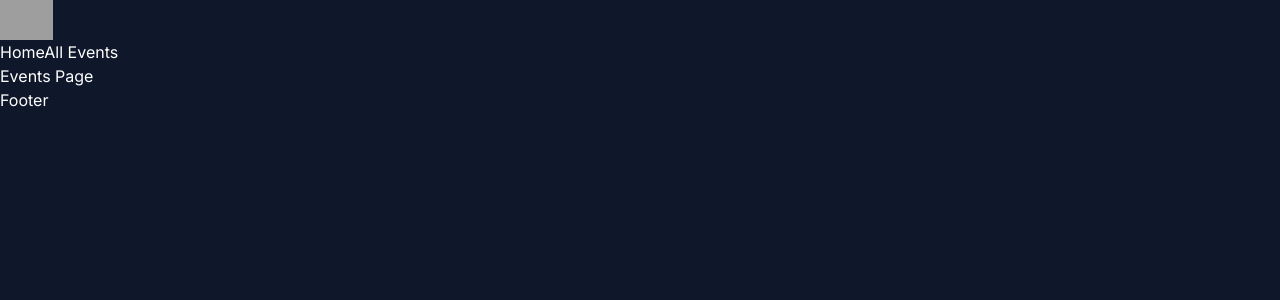
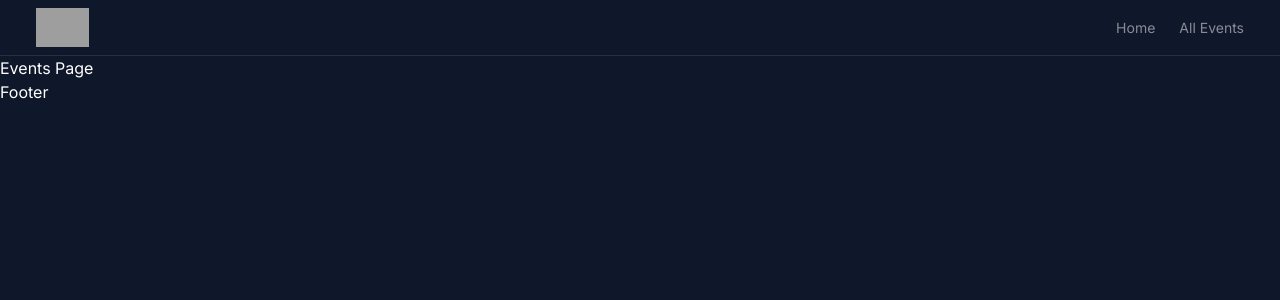
Before and after one commit to Dawsonkw/EventSlick, a Next.js app: page /events/all in a window 1280 px wide. Shown: the top 300 px of the page. Built offline with nearby package versions, Linux system fonts and the light colour scheme; grey boxes are pictures that could not be loaded.

Commit message:
styled header component

```diff
--- a/src/components/header.tsx
+++ b/src/components/header.tsx
@@ -1,12 +1,27 @@
 import Link from "next/link";
 import Logo from "./logo";
 
+const routes = [
+  { name: "Home", path: "/" },
+  { name: "All Events", path: "/events/all" },
+];
+
 function Header() {
   return (
-    <header>
+    <header className="flex items-center justify-between border-b border-white/10 h-14 px-3 md:px-9  ">
       <Logo />
-      <Link href="/">Home</Link>
-      <Link href="/events/all">All Events</Link>
+      <nav>
+        <ul className="flex gap-6 text-sm">
+          {routes.map((route) => (
+            <li
+              key={route.path}
+              className="text-white/50 hover:text-white transition"
+            >
+              <Link href={route.path}>{route.name}</Link>
+            </li>
+          ))}
+        </ul>
+      </nav>
     </header>
   );
 }
```
